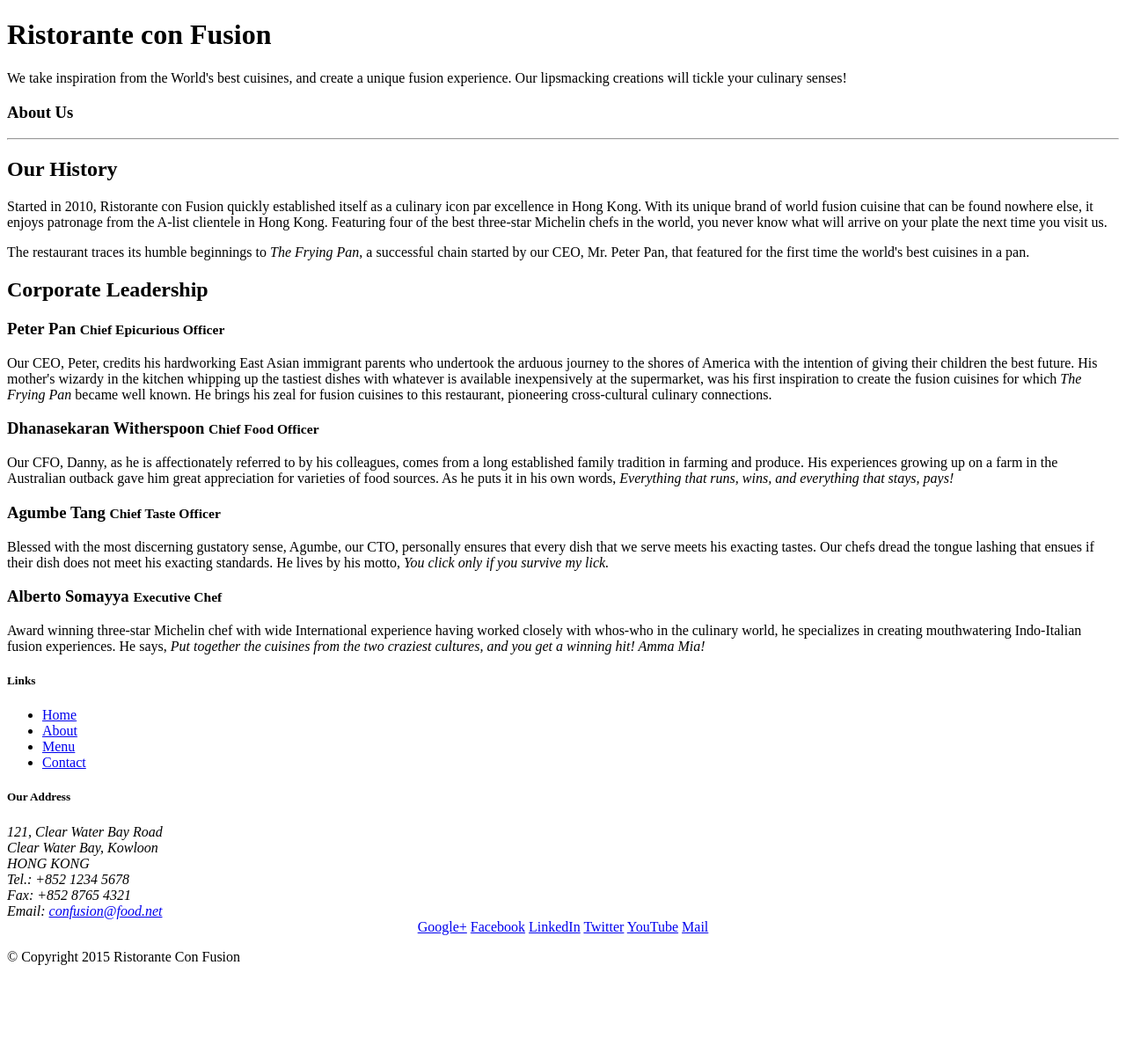
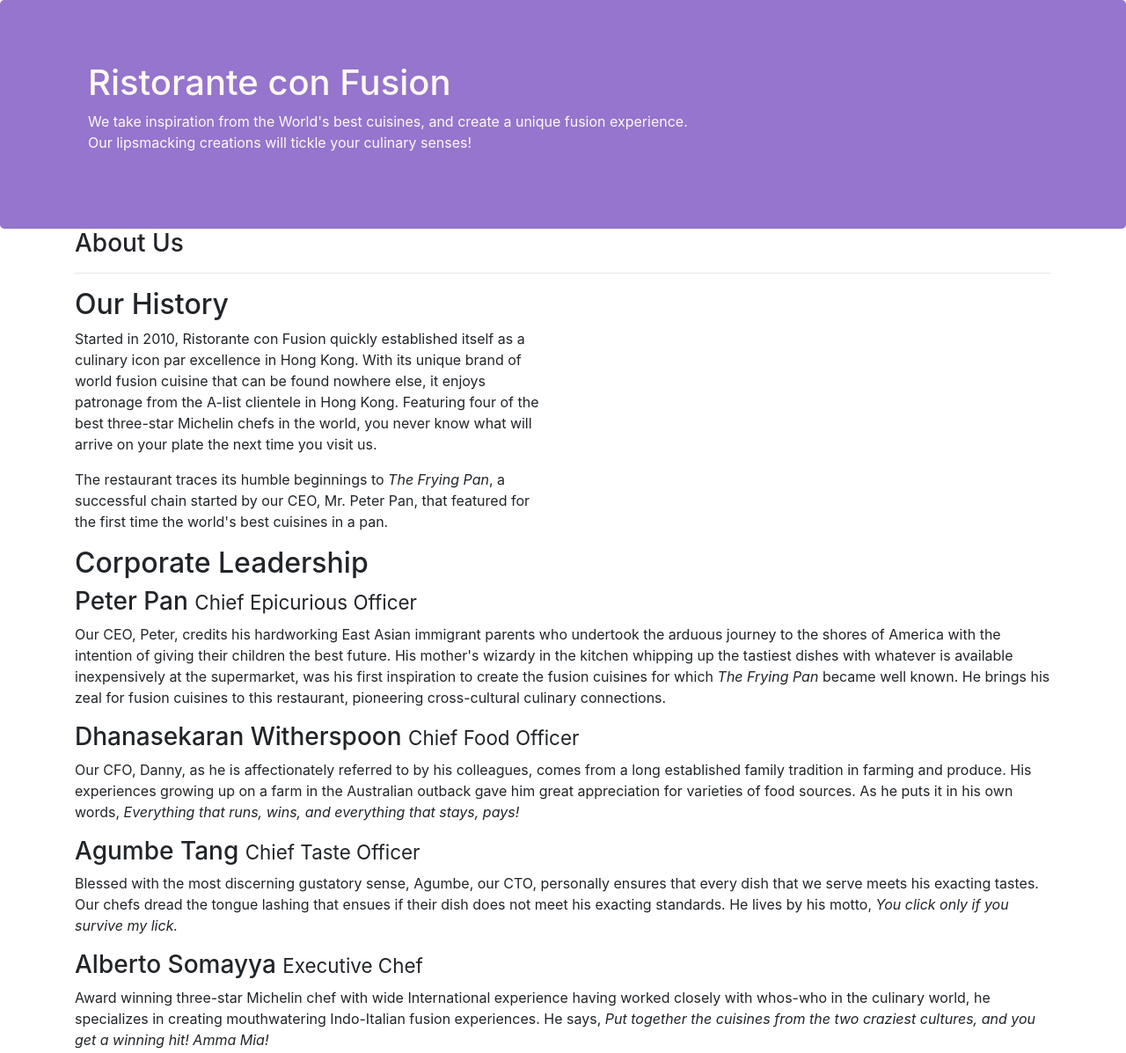
Before and after one commit to ArianeH/bootstrap_responsive-design, a website: page aboutus.html in a window 1280 px wide. Shown: the top 1197 px of the page at 88% size. Before the commit the page ends 1113 px from the top, so only its background shows below. Drawn offline with nearby package versions, Linux system fonts and the light colour scheme.

Commit message:
Structured About Us page

```diff
--- a/aboutus.html
+++ b/aboutus.html
@@ -2,7 +2,14 @@
 <html lang="en">
 
 <head>
+  <!-- Required meta tags always come first -->
+  <meta charset="utf-8">
+  <meta name="viewport" content="width=device-width, initial-scale=1, shrink-to-fit=no">
+  <meta http-equiv="x-ua-compatible" content="ie=edge">
 
+  <!-- Bootstrap CSS -->
+  <link rel="stylesheet" href="node_modules/bootstrap/dist/css/bootstrap.min.css">
+  <link rel="stylesheet" href="css/styles.css">
   <title>Ristorante Con Fusion: About Us</title>
 
 </head>
@@ -22,16 +29,16 @@
     </div>
   </header>
 
-    <div>
-        <div>
-            <div>
+  <div class="container">
+    <div class="row align-items-center">
+      <div class="col">
        <h3>About Us</h3>
        <hr>
      </div>
    </div>
 
-        <div>
-            <div>
+   <div class="row align-items-center">
+    <div class="col-sm-6">
       <h2>Our History</h2>
       <p>Started in 2010, Ristorante con Fusion quickly established itself as a culinary icon par excellence in Hong Kong. With its unique brand of world fusion cuisine that can be found nowhere else, it enjoys patronage from the A-list clientele in Hong Kong.  Featuring four of the best three-star Michelin chefs in the world, you never know what will arrive on your plate the next time you visit us.</p>
       <p>The restaurant traces its humble beginnings to <em>The Frying Pan</em>, a successful chain started by our CEO, Mr. Peter Pan, that featured for the first time the world's best cuisines in a pan.</p>
@@ -45,13 +52,21 @@
     <div>
       <h2>Corporate Leadership</h2>
       <h3>Peter Pan <small>Chief Epicurious Officer</small></h3>
+      <div class="hidden-xs-down">
         <p>Our CEO, Peter, credits his hardworking East Asian immigrant parents who undertook the arduous journey to the shores of America with the intention of giving their children the best future. His mother's wizardy in the kitchen whipping up the tastiest dishes with whatever is available inexpensively at the supermarket, was his first inspiration to create the fusion cuisines for which <em>The Frying Pan</em> became well known. He brings his zeal for fusion cuisines to this restaurant, pioneering cross-cultural culinary connections.</p>
+      </div>
       <h3>Dhanasekaran Witherspoon <small>Chief Food Officer</small></h3>
+      <div class="hidden-xs-down">
         <p>Our CFO, Danny, as he is affectionately referred to by his colleagues, comes from a long established family tradition in farming and produce. His experiences growing up on a farm in the Australian outback gave him great appreciation for varieties of food sources. As he puts it in his own words, <em>Everything that runs, wins, and everything that stays, pays!</em></p>
+      </div>
       <h3>Agumbe Tang <small>Chief Taste Officer</small></h3>
+      <div class="hidden-xs-down">
         <p>Blessed with the most discerning gustatory sense, Agumbe, our CTO, personally ensures that every dish that we serve meets his exacting tastes. Our chefs dread the tongue lashing that ensues if their dish does not meet his exacting standards. He lives by his motto, <em>You click only if you survive my lick.</em></p>
         <h3>Alberto Somayya <small>Executive Chef</small></h3>
+      </div>
+      <div class="hidden-xs-down">
         <p>Award winning three-star Michelin chef with wide International experience having worked closely with whos-who in the culinary world, he specializes in creating mouthwatering Indo-Italian fusion experiences. He says, <em>Put together the cuisines from the two craziest cultures, and you get a winning hit! Amma Mia!</em></p>
+      </div>
     </div>
   </div>
 
```
Lines whose indentation alone changed are shown as unchanged.
